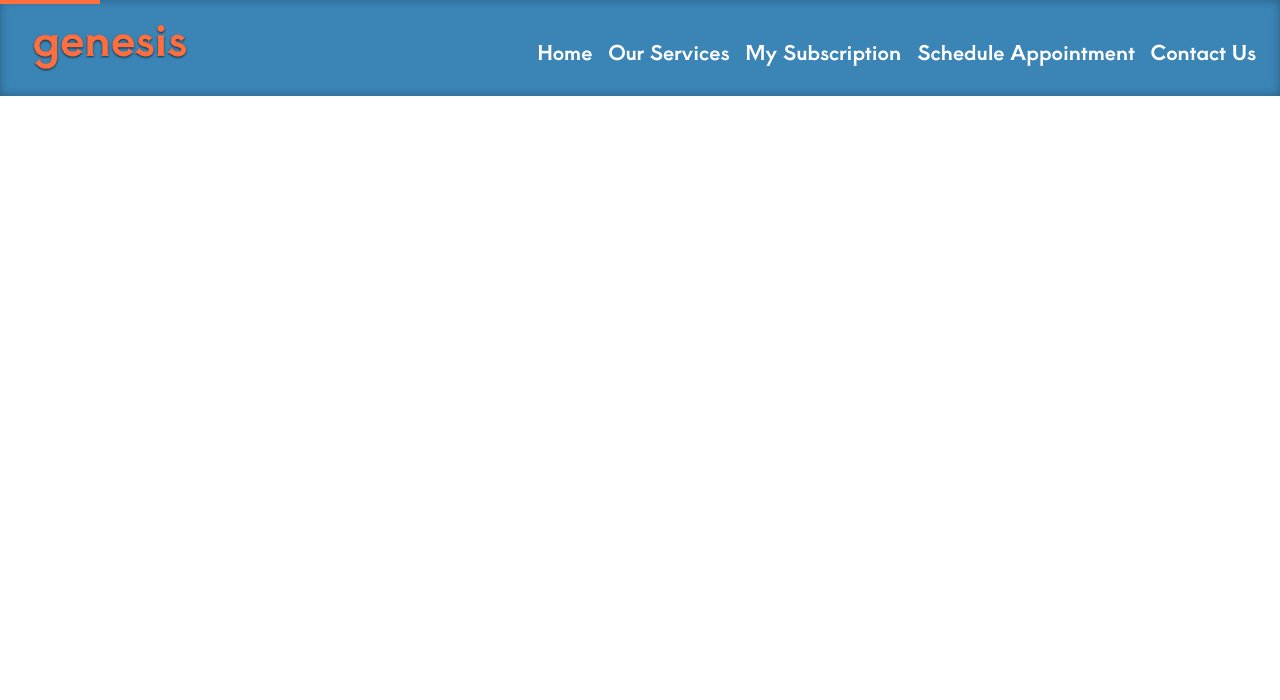
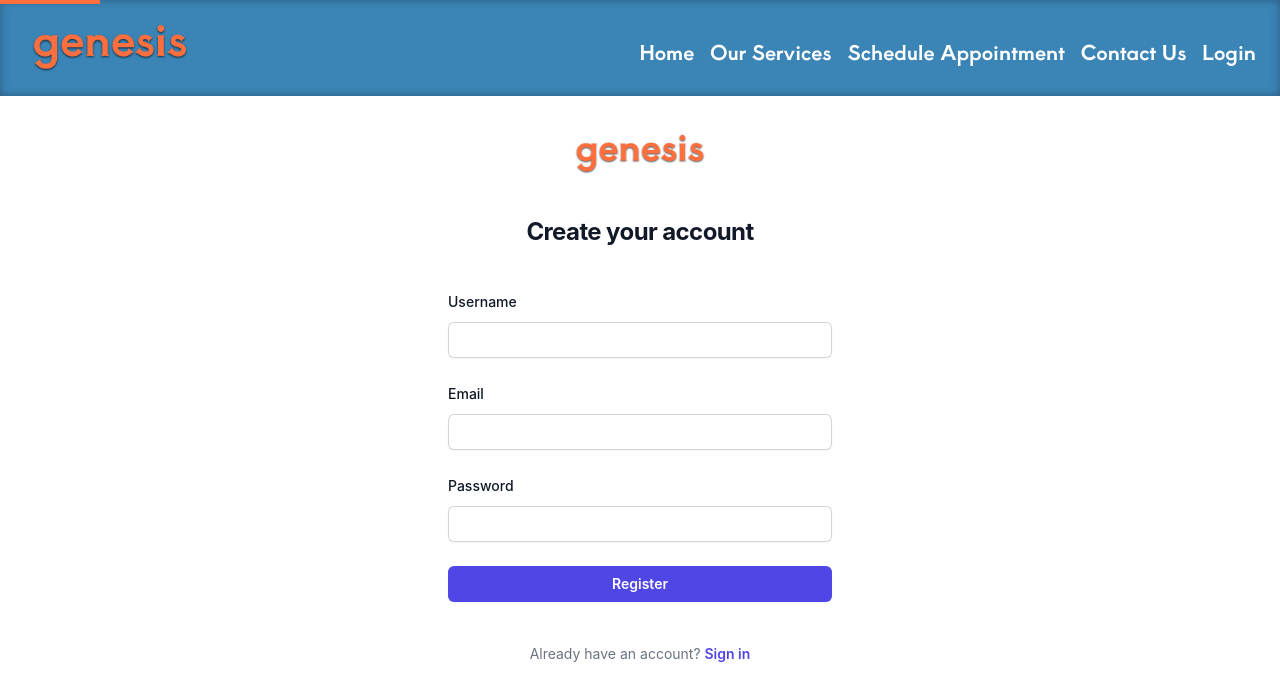
Before and after one commit to MonkeyCrumbs999/Genesis-Tech-Support, a React (Create React App) app: page /register in a window 1280 px wide. Shown: the top 700 px of the page. Built offline with nearby package versions, Linux system fonts and the light colour scheme.

Commit message:
Added back-end functionality

```diff
--- a/package.json
+++ b/package.json
@@ -7,6 +7,7 @@
     "@emotion/react": "^11.11.1",
     "@emotion/styled": "^11.11.0",
     "@jridgewell/sourcemap-codec": "^1.4.15",
+    "@material-ui/core": "^4.12.4",
     "@mui/icons-material": "^5.11.16",
     "@mui/lab": "^5.0.0-alpha.134",
     "@mui/material": "^5.13.5",
@@ -34,6 +35,7 @@
     "eject": "react-scripts eject",
     "postinstall": "npm run build"
   },
+  "proxy": "http://localhost:5000",
   "eslintConfig": {
     "extends": [
       "react-app",
--- a/src/App.js
+++ b/src/App.js
@@ -6,8 +6,11 @@ import Subscription from "./components/Subscription";
 import Appointment from "./components/Appointment";
 import ContactUs from "./components/ContactUs";
 import Services from "./components/Services";
+import Login from "./components/Login"; // Add this import
 import ScrollProgressBar from "./components/ScrollProgressBar";
 import MobileSidebar from "./components/MobileSidebar";
+import Register from "./components/Register";
+import RegistrationSuccess from "./components/RegistrationSuccess";
 
 function App() {
   const [isOpen, setIsOpen] = useState(false);
@@ -40,6 +43,9 @@ function App() {
         <Route path="/appointment" element={<Appointment />} />
         <Route path="/contact-us" element={<ContactUs />} />
         <Route path="/services" element={<Services />} />
+        <Route path="/login" element={<Login />} />
+        <Route path="/register" element={<Register />} />
+        <Route path="/registration-success" element={<RegistrationSuccess />} />
       </Routes>
     </Router>
   );
--- a/src/components/ContactUs.js
+++ b/src/components/ContactUs.js
@@ -22,7 +22,7 @@ function ContactUs() {
       variants={fadeIn}
       initial="hidden"
       animate="visible"
-      className="p-26">
+      className="pt-32">
       <h2 className="text-2xl font-bold text-center mb-4">Contact Us</h2>
       <p className="text-center mb-4">
         We're here to help. Send us a message and we'll get back to you as soon
--- a/src/components/Header.js
+++ b/src/components/Header.js
@@ -63,14 +63,17 @@ function Header({ isOpen, toggleMenu }) {
           <li className="mx-2 hover:text-genesis-orange transition ease-in-out duration-500">
             <Link to="/services">Our Services</Link>
           </li>
-          <li className="mx-2 hover:text-genesis-orange transition ease-in-out duration-500">
+          {/* <li className="mx-2 hover:text-genesis-orange transition ease-in-out duration-500">
             <Link to="/subscription">My Subscription</Link>
-          </li>
+          </li> this will most likely be removed in final production */}
           <li className="mx-2 hover:text-genesis-orange transition ease-in-out duration-500">
             <Link to="/appointment">Schedule Appointment</Link>
           </li>
           <li className="mx-2 hover:text-genesis-orange transition ease-in-out duration-500">
             <Link to="/contact-us">Contact Us</Link>
+          </li>
+          <li className="mx-2 hover:text-genesis-orange transition ease-in-out duration-500">
+            <Link to="/login">Login</Link>
           </li>
         </ul>
       </nav>
--- /dev/null
+++ b/src/components/Login.js
@@ -0,0 +1,110 @@
+import React, { useState } from "react";
+import { Link as RouterLink, useNavigate } from "react-router-dom";
+import { motion } from "framer-motion";
+import Logo from "../assets/img/genesis-text.png";
+
+const MotionLink = motion(RouterLink);
+
+function Login() {
+  const [username, setUsername] = useState("");
+  const [password, setPassword] = useState("");
+  const history = useNavigate();
+
+  const handleSubmit = async (event) => {
+    event.preventDefault();
+
+    const response = await fetch("/users/login", {
+      method: "POST",
+      headers: { "Content-Type": "application/json" },
+      body: JSON.stringify({ username, password }),
+    });
+
+    if (response.ok) {
+      history.push("/dashboard"); // Or wherever you want to redirect the user to
+    } else {
+      // Handle error
+    }
+  };
+
+  return (
+    <div className="flex min-h-screen flex-col justify-center px-6 py-12 lg:px-8">
+      <div className="sm:mx-auto sm:w-full sm:max-w-sm">
+        <img
+          className="mx-auto h-10 w-auto"
+          src={Logo}
+          alt="Genesis Tech Support/Install"
+        />
+        <h2 className="mt-10 text-center text-2xl font-bold leading-9 tracking-tight text-gray-900">
+          Sign in to your account
+        </h2>
+      </div>
+
+      <div className="mt-10 sm:mx-auto sm:w-full sm:max-w-sm">
+        <form onSubmit={handleSubmit} className="space-y-6">
+          <div>
+            <label
+              htmlFor="username"
+              className="block text-sm font-medium leading-6 text-gray-900">
+              Username
+            </label>
+            <div className="mt-2">
+              <input
+                id="username"
+                name="username"
+                type="text"
+                autoComplete="username"
+                required
+                value={username}
+                onChange={(e) => setUsername(e.target.value)}
+                className="block w-full rounded-md border-0 py-1.5 text-gray-900 shadow-sm ring-1 ring-inset ring-gray-300 placeholder:text-gray-400 focus:ring-2 focus:ring-inset focus:ring-indigo-600 sm:text-sm sm:leading-6"
+              />
+            </div>
+          </div>
+
+          <div>
+            <label
+              htmlFor="password"
+              className="block text-sm font-medium leading-6 text-gray-900">
+              Password
+            </label>
+            <div className="mt-2">
+              <input
+                id="password"
+                name="password"
+                type="password"
+                autoComplete="current-password"
+                required
+                value={password}
+                onChange={(e) => setPassword(e.target.value)}
+                className="block w-full rounded-md border-0 py-1.5 text-gray-900 shadow-sm ring-1 ring-inset ring-gray-300 placeholder:text-gray-400 focus:ring-2 focus:ring-inset focus:ring-indigo-600 sm:text-sm sm:leading-6"
+              />
+            </div>
+          </div>
+
+          <div>
+            <motion.button
+              whileHover={{ scale: 1.05 }}
+              transition={{ duration: 0.1 }}
+              type="submit"
+              className="flex w-full justify-center rounded-md bg-indigo-600 px-3 py-1.5 text-sm font-semibold leading-6 text-white shadow-sm hover:bg-indigo-500 focus-visible:outline focus-visible:outline-2 focus-visible:outline-offset-2 focus-visible:outline-indigo-600">
+              Sign in
+            </motion.button>
+          </div>
+        </form>
+
+        <p className="mt-10 text-center text-sm text-gray-500">
+          Not a member?{" "}
+          <MotionLink
+            whileHover={{ scale: 1.05 }}
+            transition={{ duration: 0.1 }}
+            className="font-semibold leading-6 text-indigo-600 hover:text-indigo-500"
+            to="/register">
+            Register
+          </MotionLink>
+        </p>
+      </div>
+    </div>
+  );
+}
+
+export default Login;
--- a/src/components/MobileSidebar.js
+++ b/src/components/MobileSidebar.js
@@ -57,11 +57,11 @@ function MobileSidebar({ isOpen, toggleMenu }) {
                 Our Services
               </Link>
             </li>
-            <li className="mx-2 my-4">
+            {/* <li className="mx-2 my-4">
               <Link to="/subscription" onClick={toggleMenu}>
                 My Subscription
               </Link>
-            </li>
+            </li> */}
             <li className="mx-2 my-4">
               <Link to="/appointment" onClick={toggleMenu}>
                 Schedule Appointment
@@ -72,6 +72,11 @@ function MobileSidebar({ isOpen, toggleMenu }) {
                 Contact Us
               </Link>
             </li>
+            <li className="mx-2 my-4">
+              <Link to="/login" onClick={toggleMenu}>
+                Login
+              </Link>
+            </li>
           </ul>
         </motion.nav>
       )}
--- /dev/null
+++ b/src/components/Register.js
@@ -0,0 +1,116 @@
+import React, { useState } from "react";
+import { Link as RouterLink, useNavigate } from "react-router-dom";
+import { motion } from "framer-motion";
+import Logo from "../assets/img/genesis-text.png";
+
+const MotionLink = motion(RouterLink);
+
+function Register() {
+  const [username, setUsername] = useState("");
+  const [email, setEmail] = useState("");
+  const [password, setPassword] = useState("");
+  const navigate = useNavigate();
+
+  const handleSubmit = async (event) => {
+    // validation and fetch logic...
+  };
+
+  return (
+    <div className="flex min-h-screen flex-col justify-center px-6 py-12 lg:px-8">
+      <div className="sm:mx-auto sm:w-full sm:max-w-sm">
+        <img
+          className="mx-auto h-10 w-auto"
+          src={Logo}
+          alt="Genesis Tech Support/Install"
+        />
+        <h2 className="mt-10 text-center text-2xl font-bold leading-9 tracking-tight text-gray-900">
+          Create your account
+        </h2>
+      </div>
+
+      <div className="mt-10 sm:mx-auto sm:w-full sm:max-w-sm">
+        <form onSubmit={handleSubmit} className="space-y-6">
+          <div>
+            <label
+              htmlFor="username"
+              className="block text-sm font-medium leading-6 text-gray-900">
+              Username
+            </label>
+            <div className="mt-2">
+              <input
+                id="username"
+                name="username"
+                type="text"
+                required
+                value={username}
+                onChange={(e) => setUsername(e.target.value)}
+                className="block w-full rounded-md border-0 py-1.5 text-gray-900 shadow-sm ring-1 ring-inset ring-gray-300 placeholder:text-gray-400 focus:ring-2 focus:ring-inset focus:ring-indigo-600 sm:text-sm sm:leading-6"
+              />
+            </div>
+          </div>
+
+          <div>
+            <label
+              htmlFor="email"
+              className="block text-sm font-medium leading-6 text-gray-900">
+              Email
+            </label>
+            <div className="mt-2">
+              <input
+                id="email"
+                name="email"
+                type="email"
+                required
+                value={email}
+                onChange={(e) => setEmail(e.target.value)}
+                className="block w-full rounded-md border-0 py-1.5 text-gray-900 shadow-sm ring-1 ring-inset ring-gray-300 placeholder:text-gray-400 focus:ring-2 focus:ring-inset focus:ring-indigo-600 sm:text-sm sm:leading-6"
+              />
+            </div>
+          </div>
+
+          <div>
+            <label
+              htmlFor="password"
+              className="block text-sm font-medium leading-6 text-gray-900">
+              Password
+            </label>
+            <div className="mt-2">
+              <input
+                id="password"
+                name="password"
+                type="password"
+                required
+                value={password}
+                onChange={(e) => setPassword(e.target.value)}
+                className="block w-full rounded-md border-0 py-1.5 text-gray-900 shadow-sm ring-1 ring-inset ring-gray-300 placeholder:text-gray-400 focus:ring-2 focus:ring-inset focus:ring-indigo-600 sm:text-sm sm:leading-6"
+              />
+            </div>
+          </div>
+
+          <div>
+            <motion.button
+              whileHover={{ scale: 1.05 }}
+              transition={{ duration: 0.1 }}
+              type="submit"
+              className="flex w-full justify-center rounded-md bg-indigo-600 px-3 py-1.5 text-sm font-semibold leading-6 text-white shadow-sm hover:bg-indigo-500 focus-visible:outline focus-visible:outline-2 focus-visible:outline-offset-2 focus-visible:outline-indigo-600">
+              Register
+            </motion.button>
+          </div>
+        </form>
+
+        <p className="mt-10 text-center text-sm text-gray-500">
+          Already have an account?{" "}
+          <MotionLink
+            whileHover={{ scale: 1.05 }}
+            transition={{ duration: 0.1 }}
+            className="font-semibold leading-6 text-indigo-600 hover:text-indigo-500"
+            to="/login">
+            Sign in
+          </MotionLink>
+        </p>
+      </div>
+    </div>
+  );
+}
+
+export default Register;
--- /dev/null
+++ b/src/components/RegistrationSuccess.js
@@ -0,0 +1,24 @@
+import React, { useEffect } from "react";
+import { useNavigate } from "react-router-dom";
+
+function RegistrationSuccess() {
+  const navigate = useNavigate();
+
+  useEffect(() => {
+    const timer = setTimeout(() => {
+      navigate("/profile");
+    }, 3000);
+
+    return () => clearTimeout(timer);
+  }, [navigate]);
+
+  return (
+    <div className="flex items-center justify-center h-screen">
+      <h1 className="text-4xl text-black">
+        Registration successful! Redirecting to your profile...
+      </h1>
+    </div>
+  );
+}
+
+export default RegistrationSuccess;
```
Also changed, not shown: 1 other file (tests, documents, lock files or other folders).
